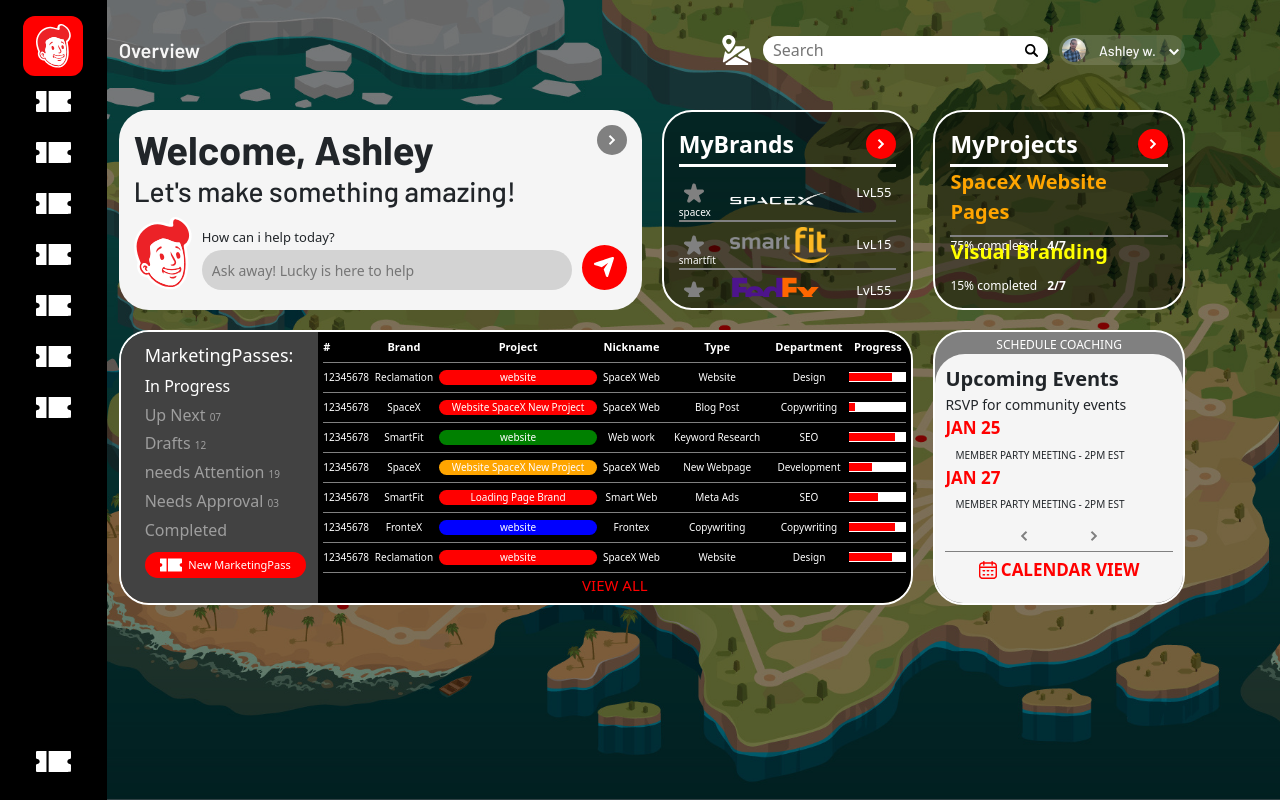
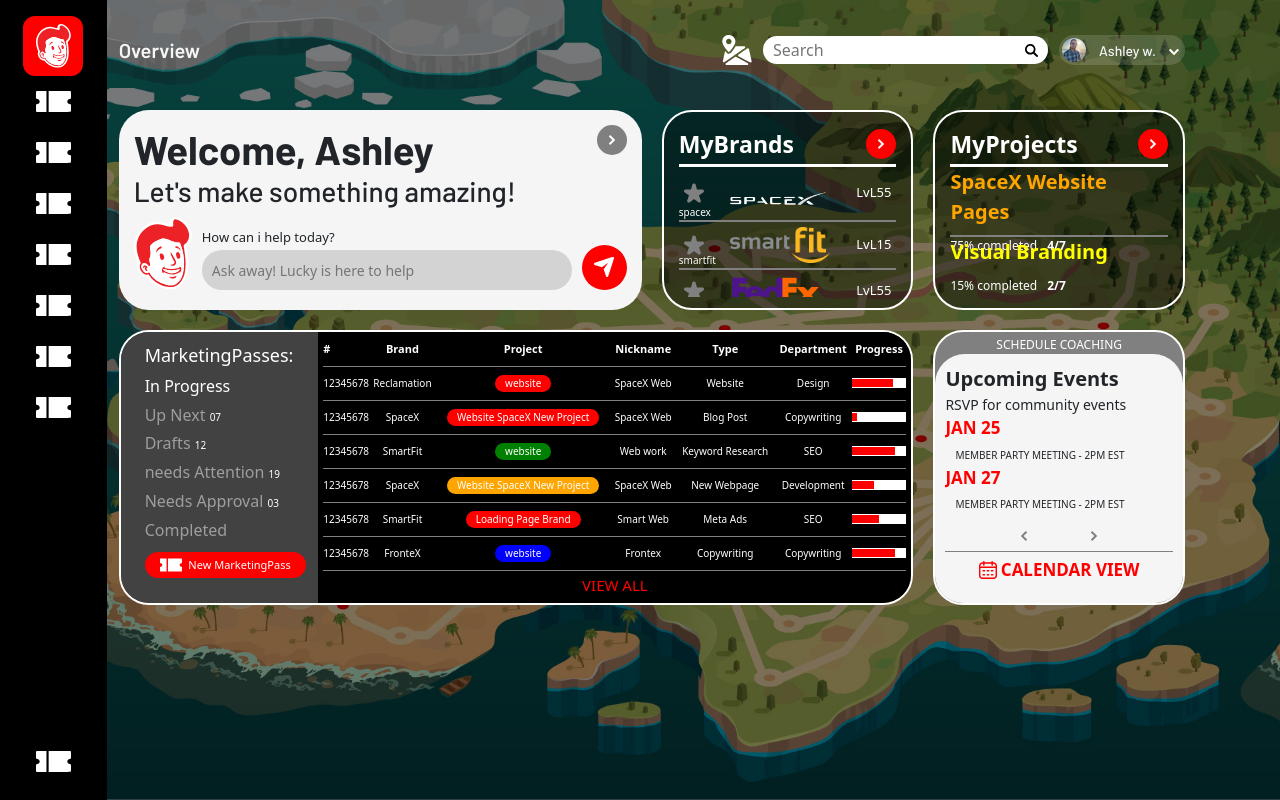
Before and after one commit to Brahmasura/mmpTest, a React (Vite) app: page / in a window 1280 px wide. Built offline with nearby package versions, Linux system fonts and the light colour scheme; grey boxes are pictures that could not be loaded.

Commit message:
fourth done

```diff
--- a/src/components/Fourth/Tbody/Tbody.jsx
+++ b/src/components/Fourth/Tbody/Tbody.jsx
@@ -11,7 +11,7 @@
             className={style.projectDiv}
             style={{ backgroundColor: item.projectColor }}
           >
-            <p>{item.projectContent}</p>
+          <p className={style.projectPara}>{item.projectContent}</p>
           </div>
         </td>
         <td>{item.nickname}</td>
--- a/src/components/Fourth/Tbody/tbody.module.scss
+++ b/src/components/Fourth/Tbody/tbody.module.scss
@@ -1,5 +1,5 @@
 tr {
-  height: 30px;
+  height: 34px;
   border-bottom: 1.5px solid grey !important;
 
   td {
@@ -8,13 +8,22 @@
     font-size: 10px;
 
     .projectDiv {
+      display:inline-block;
       width: auto;
-      //   background-color: red;
+      padding:1px 10px;
+
       border-radius: 30px;
       p {
         margin-bottom: 0;
       }
     }
+
+    // .projectPara {
+    //   display:inline-block;
+    //   width: auto;
+    //   border-radius: 30px;
+    //   margin-bottom: 0;
+    // }
 
     .progressMain {
       background: white;
--- a/src/components/Fourth/fourth.module.scss
+++ b/src/components/Fourth/fourth.module.scss
@@ -32,6 +32,7 @@
 
       span {
         font-size: 10px;
+        color:white;
       }
     }
 
```
